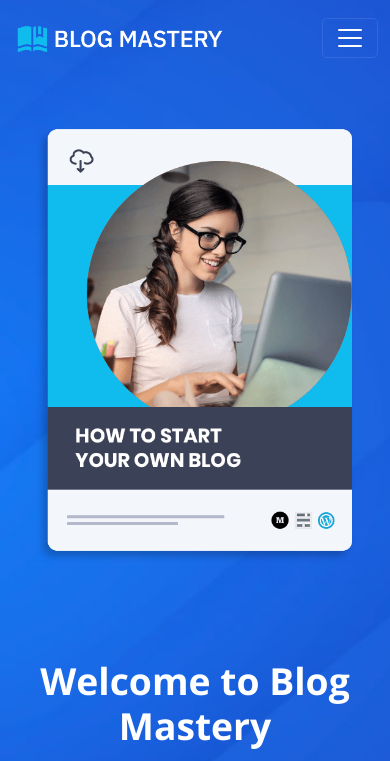
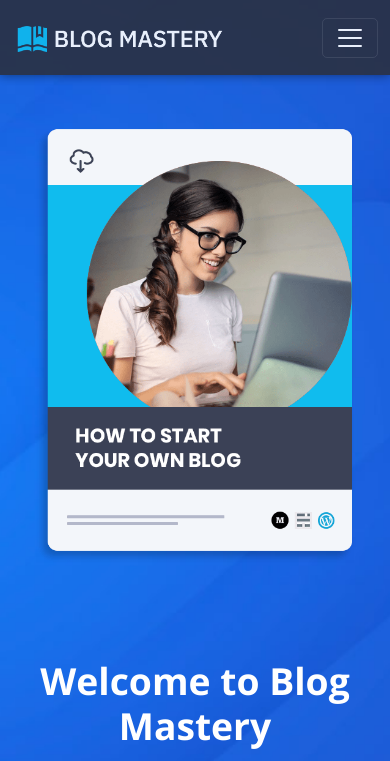
Before and after one commit to Lucas-nepomuceno/ebook-website, a website: page index.html in a window 390 px wide. Shown: the top 761 px of the page. Drawn offline with nearby package versions, Linux system fonts and the light colour scheme; files that its build step writes are made by us from their sources.

Commit message:
fix: navbar for small screens

```diff
--- a/scss/styles.scss
+++ b/scss/styles.scss
@@ -42,4 +42,11 @@
     .hero .text-container {
         text-align: center;
     }
+
+    .navbar {
+        opacity: 0.9;
+        box-shadow: 0 0 10px rgba(0,0,0,0.5);
+        background-color: var(--bs-dark);
+    }
+
 }
```
